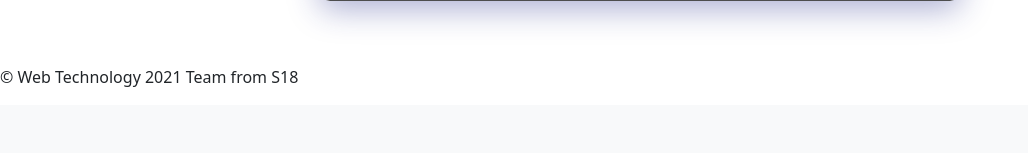
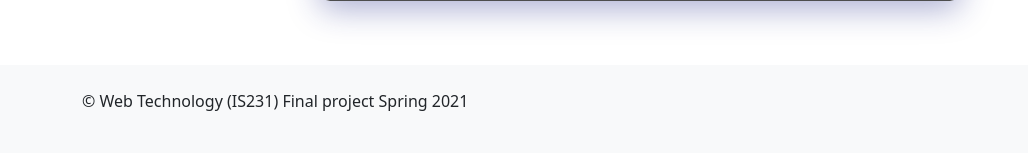
Before and after one commit to elhusseinn/Web-Technology-Final-Project, a Django app: page / in a window 1280 px wide. Shown: the part 1760-1913 px from the top of the page, without its empty margins (0-1028 px from the left). Before the commit the page ends 1847 px from the top, so only its background shows below. Run offline with Django 3.2, Linux system fonts and the light colour scheme; some libraries are stand-ins or nearby versions.

Commit message:
Updated footer and favicon

```diff
--- a/templates/base.html
+++ b/templates/base.html
@@ -5,6 +5,7 @@
     {% load static %}
     <meta charset="utf-8">
     <meta name="viewport" content="width=device-width, initial-scale=1">
+    <link rel="shortcut icon" href="{% static 'favicon.ico' %}">
 
     <script src="https://kit.fontawesome.com/2c1caecb37.js" crossorigin="anonymous"></script>
     <link href="https://cdn.jsdelivr.net/npm/bootstrap@5.0.2/dist/css/bootstrap.min.css" rel="stylesheet"
@@ -60,8 +61,10 @@
 
     {% block content %} {% endblock content %}
 
-    <footer>
-        <p> &copy; Web Technology 2021 Team from S18 </p>
+    <footer class="bg-light">
+        <div class="container py-4">
+            <p> &copy; Web Technology (IS231) Final project Spring 2021 </p>
+        </div>
     </footer>
 
     <script src="https://cdn.jsdelivr.net/npm/@popperjs/core@2.9.2/dist/umd/popper.min.js"
```
Also changed, not shown: static/favicon.ico (added).
